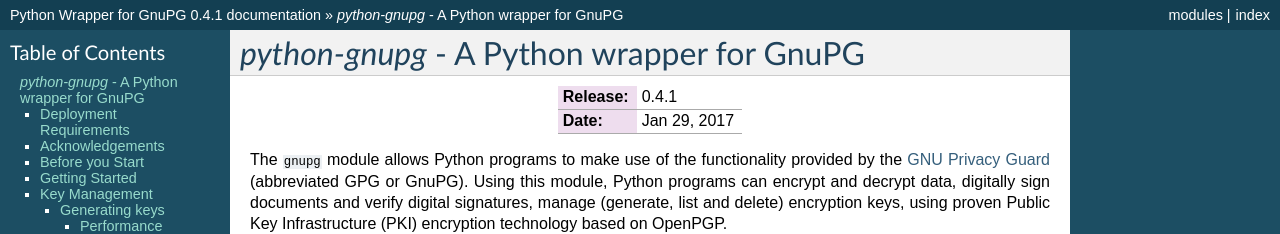
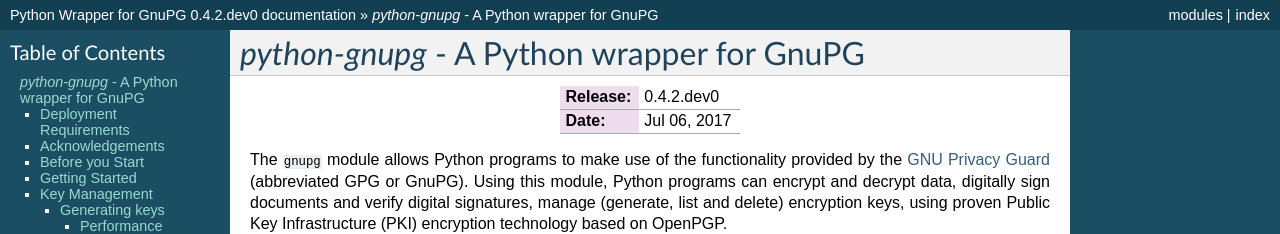
Before and after one commit to vsajip/python-gnupg, a Sphinx documentation site: the page built from docs/index.rst, in a window 1280 px wide and 900 px high. Shown: the top 234 px of the window. Built offline with Sphinx 7.4.7, drawn with Linux system fonts in a browser that asks for light colours; some of the changed text lies outside the part shown.

Commit message:
Corrected release date, bumped version.

```diff
--- a/docs/conf.py
+++ b/docs/conf.py
@@ -49,7 +49,7 @@
 # The short X.Y version.
 version = '0.4'
 # The full version, including alpha/beta/rc tags.
-release = '0.4.1'
+release = '0.4.2.dev0'
 
 # The language for content autogenerated by Sphinx. Refer to documentation
 # for a list of supported languages.
--- a/docs/index.rst
+++ b/docs/index.rst
@@ -14,7 +14,7 @@
       * - Release:
         - |release|
       * - Date:
-        - Jan 29, 2017
+        - Jul 06, 2017
 
 .. module:: gnupg
    :synopsis: A Python wrapper for the GNU Privacy Guard (GnuPG)
--- a/gnupg.py
+++ b/gnupg.py
@@ -32,9 +32,9 @@
 A unittest harness (test_gnupg.py) has also been added.
 """
 
-__version__ = "0.4.1"
+__version__ = "0.4.2.dev0"
 __author__ = "Vinay Sajip"
-__date__  = "$07-Jul-2017 15:09:20$"
+__date__  = "$06-Jul-2017 15:09:20$"
 
 try:
     from io import StringIO
```
